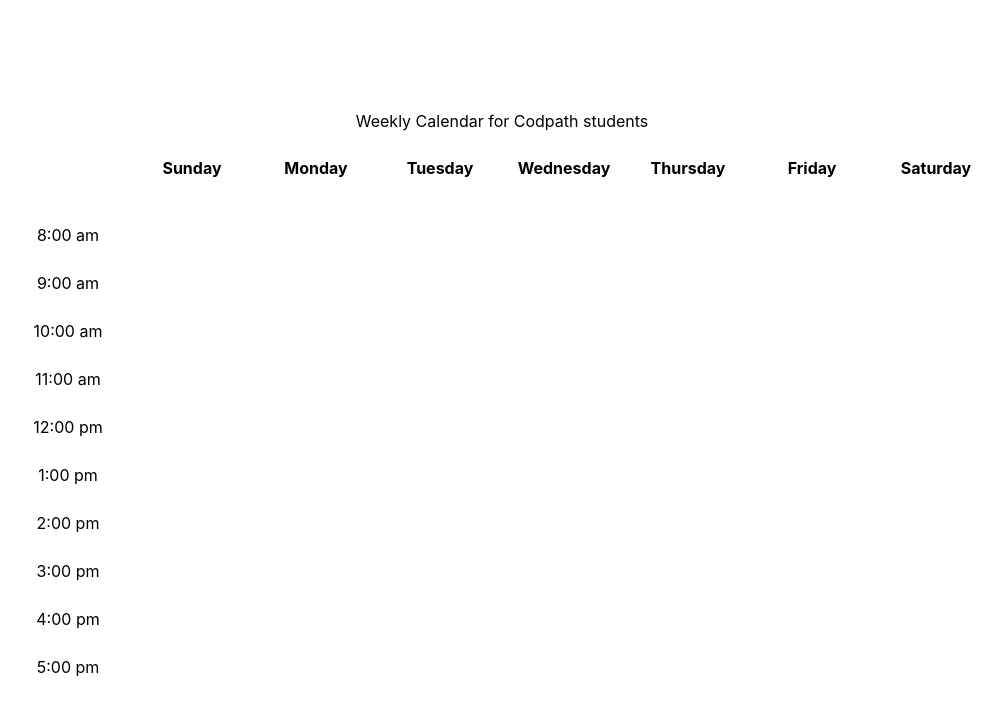
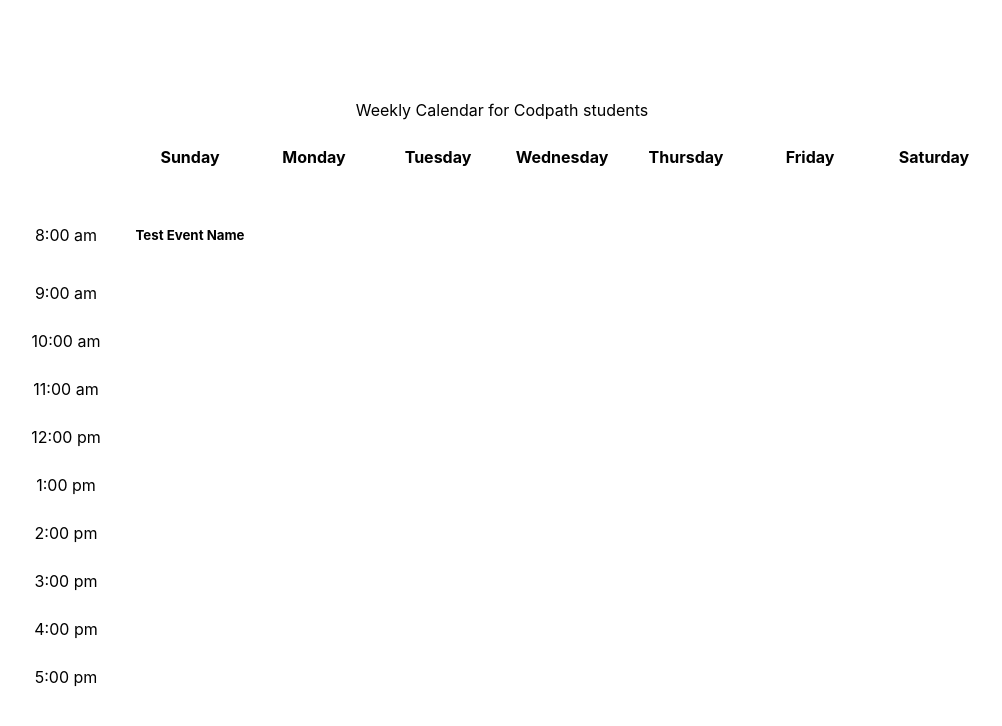
Before and after one commit to Nan227/codepath_week1, a React (Vite) app in the folder timetabled/: page / in a window 1280 px wide. Shown: the top 726 px of the page, without its empty margins (138-1140 px from the left). Built offline with nearby package versions, Linux system fonts and the light colour scheme.

Commit message:
added event component

```diff
--- a/timetabled/src/components/Calendar.jsx
+++ b/timetabled/src/components/Calendar.jsx
@@ -21,6 +21,7 @@
   <tbody>
     <tr>
       <td className="time">8:00 am</td>
+      <Event />
       <td></td> {/* Empty cell for Sunday */}
       <td></td> {/* Empty cell for Monday */}
       <td></td> {/* Empty cell for Tuesday */}
--- a/timetabled/src/components/Event.jsx
+++ b/timetabled/src/components/Event.jsx
@@ -3,7 +3,7 @@
 const Event = (props) => {
     return (
 
-            <><td className="Event">Event</td><h5>Test Event Name</h5></>
+            <><td className="Event"><h5>Test Event Name</h5></td></>
 
     );
 }
```
